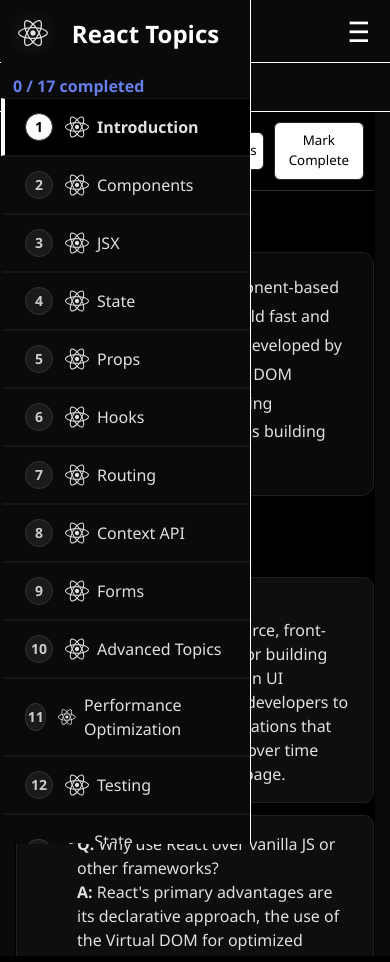
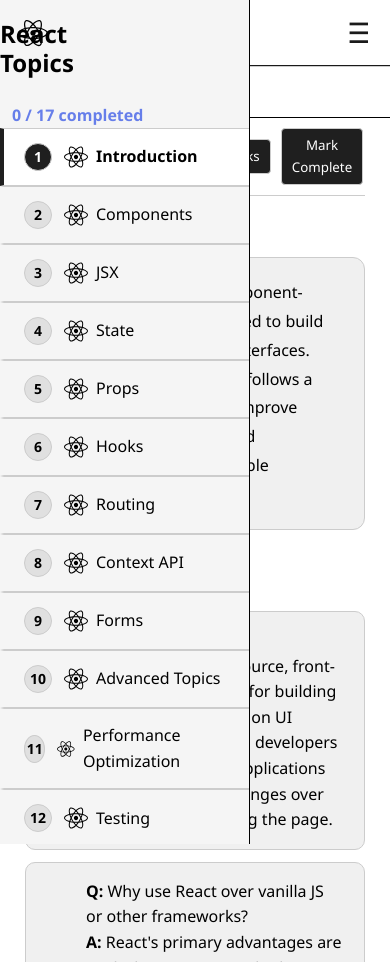
Before and after one commit to sshadulla22/SelfDev-Learning--Platform, a React (Create React App) app: page / in a window 390 px wide. Built offline with nearby package versions, Linux system fonts and the light colour scheme.

Commit message:
Your message about changes

```diff
--- a/public/index.html
+++ b/public/index.html
@@ -28,6 +28,7 @@
       work correctly both with client-side routing and a non-root public URL.
       Learn how to configure a non-root public URL by running `npm run build`.
     -->
+
     <title>SelfDev</title>
   </head>
   <body>
--- a/src/Components/Header/Navigation.css
+++ b/src/Components/Header/Navigation.css
@@ -11,18 +11,19 @@
   display: flex;
   justify-content: space-between;
   align-items: center;
-  background: #0A0A0A;
+  background: var(--nav-bg);
+  color: var(--nav-text);
   padding: 10px 20px;
   position: sticky;
   top: 0;
   z-index: 999;
-  color: #fff;
-  border-bottom: 1px solid #ffffff;
+  border-bottom: 1px solid var(--nav-text);
+  transition: background 0.3s, color 0.3s;
 }
 
 /* Logo */
 .nav-logo a {
-  color: #ffffff;
+  color: var(--nav-text);
   text-decoration: none;
   margin-left: 40px;
   font-size: 1.5rem;
@@ -37,13 +38,13 @@
 }
 
 .nav-links li a {
-  color: #fff;
+  color: var(--nav-text);
   text-decoration: none;
   transition: 0.3s ease;
 }
 
 .nav-links li a:hover {
-  color: #ffffff;
+  color: var(--nav-text);
 }
 
 /* Hamburger (mobile) */
@@ -51,7 +52,7 @@
   display: none;
   font-size: 28px;
   cursor: pointer;
-  color: #ffffff;
+  color: var(--nav-text);
 }
 
 /* Responsive: mobile */
@@ -62,7 +63,7 @@
 
   /* Logo */
   .nav-logo a {
-  color: #ffffff;
+    color: var(--nav-text);
     text-decoration: none;
     font-size: 1.5rem;
     margin-left: 45px;
@@ -73,7 +74,7 @@
     position: absolute;
     top: 60px;
     left: 0;
-    background: #000;
+    background: var(--nav-bg);
     width: 100%;
     flex-direction: column;
     align-items: center;
--- a/src/Components/Header/Navigation.js
+++ b/src/Components/Header/Navigation.js
@@ -1,6 +1,7 @@
 import React, { useState } from "react";
 import { Link } from "react-router-dom";
 import "./Navigation.css";
+import ThemeToggle from "../ThemeToggle";
 
 function Navigation() {
   const [isOpen, setIsOpen] = useState(false);
@@ -12,7 +13,9 @@
   return (
     <nav className="navbar">
       <div className="nav-logo">
-        <Link to="/">selfDev</Link>
+        <Link to="">selfDev</Link>
+        <ThemeToggle />
+
       </div>
 
       <div className="hamburger" onClick={toggleMenu}>
--- a/src/Components/Nav/nav.css
+++ b/src/Components/Nav/nav.css
@@ -1,15 +1,14 @@
 .nav-container {
   width: 100%;
-  background: #0A0A0A;
+  background: var(--nav-bg);
   padding: 6px 10px;
-  border-bottom: 1px solid #ffffff;
+  border-top: 1px solid var(--border-color);
+  border-bottom: 1px solid var(--border-color2);
   position: sticky;
   top: 0;
   z-index: 200;
-   /* border-right: 1px solid #ffffff; */
 }
 
-/* Header: Logo + Toggler */
 .nav-header {
   display: flex;
   justify-content: space-between;
@@ -19,18 +18,16 @@
 .nav-logo {
   font-size: 22px;
   font-weight: 700;
-  color: #10b981;
-
+  color: var(--highlight-color);
   text-decoration: none;
 }
 
 /* Toggler button */
 .nav-toggle {
-border: none;
+  border: none;
   font-size: 24px;
-  color: #ffffff;
-  background: black;
-  border: none;
+  color: var(--nav-text);
+  background: var(--nav-bg);
   cursor: pointer;
   display: none; /* hide on desktop */
 }
@@ -42,52 +39,48 @@
   list-style: none;
   gap: 10px;
   justify-content: start;
-  ;
 }
-
 
 .nav-item {
   display: flex;
   align-items: center;
   font-size: smaller;
   gap: 8px;
-  padding: 8px 12px;
   padding: 6px 10px;
-  color: #e0e0e0;
+  color: var(--nav-text);
   text-decoration: none;
-  background-color: rgb(22, 21, 21);
+  background-color: var(--card-bg);
   border-radius: 4px;
-
   transition: all 0.3s ease;
 }
 
 .nav-item:hover {
-  background-color: #000000;
-  color: #000;
+  color: var(--btn-text);
+  text-decoration: none;
 }
 
 .nav-item.active {
-  background-color: #ffffff;
-  color: #000;
+  background-color: var(--btn-bg);
+  color: var(--btn-textw);
   font-weight: 600;
 }
 
 /* Responsive */
 @media (max-width: 768px) {
   .nav-toggle {
-    display: block; /* show toggler button */
+    display: block;
     cursor: pointer;
   }
 
   .nav-menu {
-    display: none;      /* hide menu by default */
-    flex-direction: column; /* stack items vertically */
+    display: none;
+    flex-direction: column;
     list-style: none;
     margin-top: 10px;
     gap: 6px;
   }
 
   .nav-menu.open {
-    display: flex;      /* show menu when toggler clicked */
+    display: flex;
   }
 }
--- a/src/Components/TechStack/Global.css
+++ b/src/Components/TechStack/Global.css
@@ -4,65 +4,56 @@
   padding: 0;
   box-sizing: border-box;
   font-family: 'Segoe UI', Tahoma, Geneva, Verdana, sans-serif;
-  color: #e0e0e0;
-  transition: all 0.25s ease; /* Smooth transitions everywhere */
+  color: var(--text-color);
+  transition: all 0.25s ease;
 }
 
 /* Container */
 .container {
-  background-color: #0A0A0A;
+  background-color: var(--bg-color);
   display: grid;
-  /* Sidebar width (auto) + Main content (1fr - fills the rest) */
   grid-template-columns: auto 1fr;
   height: 100vh;
   position: relative;
   margin: 0;
-
-  /* Removed redundant margin: 0; padding: 0; */
 }
 
 /* Toggle Button - Desktop */
 .toggle-btn {
-  position: fixed;       /* keeps it fixed relative to viewport */
-  top: 12px;             /* Adjusted from 162px for better placement */
-  left: 10px;            /* distance from left */
+  position: fixed;
+  top: 12px;
+  left: 10px;
   z-index: 1000;
   width: 40px;
   height: 40px;
   border-radius: 50%;
-  background: #0d0d0d;
+  background: transparent;
   display: flex;
   align-items: center;
   justify-content: center;
   font-size: 20px;
-  color: #ffffff;
+  color: var(--btn-text);
   cursor: pointer;
   transition: 0.3s ease;
 }
 
 .toggle-btn:hover {
-  background: #1f1f1f;
+  background: transparent;
   transform: scale(1.1);
 }
 
 /* Sidebar */
 .sidebar {
-  /* This width is fine */
   width: 330px;
-  height: 100vh; /* FULL SCREEN HEIGHT */
-  background: #0A0A0A;
-  border-right: 1px solid #ffffff;
+  height: 100vh;
+  background: var(--sidebar-bg);
+  border-right: 1px solid var(--border-color2);
   transition: transform 0.3s ease;
   padding-top: 20px;
-
-
-  /* Ensures sidebar scrolls independently if content is too long */
   overflow-y: auto;
   overflow-x: hidden;
-  /* When the sidebar is open, it occupies the 'auto' column */
 }
 
-/* Hide Scrollbar */
 .sidebar::-webkit-scrollbar {
   display: none;
 }
@@ -71,21 +62,17 @@
 }
 
 .sidebar.closed {
-  /* This works correctly with the grid layout */
   transform: translateX(-100%);
 }
 
-/* Sidebar Header */
 .sidebar h3 {
   font-size: 24px;
   text-align: center;
   margin-bottom: 25px;
-  color: #ffffff;
+  color: var(--sidebar-text);
   font-weight: 600;
 }
 
-
-/* Sidebar List */
 .sidebar ul {
   list-style: none;
   padding: 0;
@@ -93,98 +80,88 @@
 
 .sidebar li {
   padding: 14px 20px;
-    border-bottom: 1px solid #171717;
-     border-top: 1px solid #171717;
+  border-bottom: 1px solid var(--border-color);
+  border-top: 1px solid var(--border-color);
   cursor: pointer;
   display: flex;
   align-items: center;
   gap: 12px;
   border-left: 4px solid transparent;
   transition: 0.3s ease;
-  color: #bbb;
+  color: var(--sidebar-text);
 }
 
 .sidebar li:hover {
-  background: #000000;
-  border-left-color: #ffffff;
-  color: #fff;
+  background: var(--highlight-color);
+  border-left-color: var(--highlight-color);
+  color: var(--bg-color);
   transform: translateX(5px);
 }
 
 .sidebar li.active {
-  background: #000000;
-  border-left-color: #ffffff;
+  background: var(--highlight-color);
+  border-left-color: var(--highlight-color);
   font-weight: 600;
-  color: #ffffff;
+  color: var(--bg-color);
 }
 
-/* Completed */
 .sidebar li.completed {
-  background: #131313;
-  border-left-color: #ffffff;
-  color: #ffffff;
+  background: var(--completed-bg);
+  border-left-color: var(--highlight-color);
+  color: var(--bg-color);
 }
 
-.topic-title{
+.topic-title {
   display: flex;
   align-items: center;
   gap: 8px;
-
 }
 
-.title{
+.title {
   display: flex;
   align-items: center;
   justify-content: center;
   gap: 10px;
-
-
 }
 
 /* Topic Number */
 .topic-number {
   width: 28px;
   height: 28px;
-  background: #1a1a1a;
+  background: var(--topic-number-bg);
   border-radius: 50%;
   display: flex;
   align-items: center;
   justify-content: center;
   font-size: 14px;
   font-weight: bold;
-  color: #ccc;
-  border: 1px solid #333;
+  color: var(--topic-number-text);
+  border: 1px solid var(--border-color);
 }
 
 .sidebar li.active .topic-number,
 .sidebar li.completed .topic-number {
-  background: #ffffff;
-  color: #000;
+  background: var(--highlight-color);
+  color: var(--bg-color);
 }
 
 /* Main Content */
 .main-content {
   width: 78vw;
-  flex: 1; /* Not needed in grid, but harmless */
-  /* REMOVED width: 70vw; to let the grid (1fr) handle the remaining space perfectly */
-  padding-left: 17px;
-   /* border-right: 1px solid #ffffff; */
-
- padding-top: 12px;
- padding-bottom: 20px;
- padding-right: 20px;
- padding-left: 20px;
-  height: 100vh; /* Ensures it takes full height of the container cell */
+  flex: 1;
+  padding: 20px;
+  height: 100vh;
   margin: 0;
-  background: #000;
-  color: #e0e0e0;
-  /* This is key for independent smooth scrolling of the content */
+  background: var(--main-bg);
+  color: var(--main-text);
   overflow-y: auto;
   overflow-x: hidden;
 }
+
 .main-content::-webkit-scrollbar {
   display: none;
 }
+
 /* Content Header */
 .content-header {
   display: flex;
@@ -192,12 +169,12 @@
   align-items: center;
   margin-bottom: 20px;
   padding-bottom: 10px;
-  border-bottom: 1px solid #302f2f;
+  border-bottom: 1px solid var(--border-color);
 }
 
 .content-header h2 {
-  font-size: 32px;
-  color: #ffffff;
+  font-size: 30px;
+  color: var(--main-text);
 }
 
 /* Section */
@@ -207,19 +184,20 @@
 
 .content-section h3 {
   font-size: 22px;
-  color: #ffffff;
+  color: var(--main-text);
   margin-bottom: 15px;
   padding-left: 12px;
-  border-left: 2px solid #ffffff;
+  border-left: 2px solid var(--highlight-color);
 }
 
 .content-section p {
   font-size: 16px;
   line-height: 1.8;
-  background: #0a0a0a;
+  background: var(--card-bg);
   padding: 20px;
   border-radius: 12px;
-  border: 1px solid #1f1f1f;
+  border: 1px solid var(--border-color);
+  color: var(--card-text);
 }
 
 /* Questions */
@@ -232,17 +210,13 @@
   counter-increment: question-counter;
   padding: 16px 20px;
   margin-bottom: 12px;
-  background: #0e0e0e;
   border-radius: 10px;
   position: relative;
   padding-left: 60px;
-  border: 1px solid #1f1f1f;
+  background: var(--card-bg);
+  border: 1px solid var(--border-color);
+  color: var(--card-text);
 }
-
-/* .question-item:hover {
-  transform: translateX(1px);
-  box-shadow: 0 0 12px rgba(136, 137, 136, 0.4);
-} */
 
 .question-item::before {
   content: counter(question-counter);
@@ -250,15 +224,16 @@
   left: 20px;
   top: 50%;
   transform: translateY(-50%);
-  background: #ffffff;
-  color: #000;
   width: 28px;
   height: 28px;
   border-radius: 50%;
-  font-weight: bold;
   display: flex;
   align-items: center;
   justify-content: center;
+  font-weight: bold;
+  background: var(--topic-number-bg);
+  color: var(--topic-number-text);
+  border: 1px solid var(--border-color);
 }
 
 /* Navigation Buttons */
@@ -267,35 +242,67 @@
   justify-content: space-between;
   margin-top: 40px;
   padding-top: 30px;
-  border-top: 2px solid #1a1a1a;
+  border-top: 2px solid var(--border-color);
 }
 
 .nav-btn {
   padding: 12px 24px;
-  border: none;
   border-radius: 8px;
   font-size: 14px;
   cursor: pointer;
+  background: var(--btn-bg);
+  color: var(--btn-text);
+  border: 1px solid var(--border-color);
 }
 
-.prev-btn {
-  background: #222;
-  color: #ffffff;
+/* Responsive */
+@media (max-width: 768px) {
+  .container {
+    grid-template-columns: 1fr;
   }
 
-.prev-btn:hover {
-  background: #333;
+  .content-header h2 {
+    font-size: 20px;
   }
 
-.next-btn {
-  background: #ffffff;
-  color: #000;
+  .complete-btn {
+    padding: 8px 6px;
+    font-size: smaller;
+    background-color: var(--btn-bg);
+    color: var(--btn-text);
+    border-radius: 6px;
   }
 
-.next-btn:hover {
-  background: #ffffff;
+  .sidebar {
+    position: fixed;
+    top: 0;
+    left: 0;
+    height: 100%;
+    width: 250px;
+    transform: translateX(-100%);
+    z-index: 999;
+    transition: transform 0.3s ease;
   }
 
+  .sidebar.open {
+    transform: translateX(0);
+  }
+
+  .main-content {
+    height: auto;
+    min-height: 100vh;
+    width: 100%;
+    padding: 10px;
+    overflow-y: visible;
+  }
+
+  .toggle-btn {
+    width: 45px;
+    height: 45px;
+    top: 10px;
+    left: 10px;
+  }
+}
 /* Completed Button */
 .complete-btn {
   font-size: smaller;
@@ -314,96 +321,121 @@
 margin-right: 195px;
 
 }
-
-/* Responsive */
-@media (max-width: 768px) {
-  .container {
-    /* Stack content vertically on mobile */
-    grid-template-columns: 1fr;
-
-
-
-    /* This ensures that when the sidebar is hidden, the main-content is the only element */
+/* ------------------------ */
+/* Dark Mode Theme Variables */
+/* ------------------------ */
+:root {
+  /* Light mode defaults (optional if you plan to toggle) */
+  --bg-color: #ffffff;
+  --border-color2:black;
+  --text-color: #000000;
+  --sidebar-bg: #f5f5f5;
+  --sidebar-text: #000000;
+  --main-bg: #ffffff;
+  --main-text: #000000;
+  --card-bg: #f0f0f0;
+  --card-text: #000000;
+  --border-color: #cccccc;
+  --highlight-color: #1f1f1f;
+  --topic-number-bg: #e0e0e0;
+  --topic-number-text: #000000;
+  --btn-bg: #1f1f1f;
+  --btn-text: #ffffff;
+  --btn-hover-bg: #000000;
+  --completed-bg: #d0d0d0;
 }
 
-  .content-header h2 {
-  font-size: 20px;
-  color: #ffffff;
+[data-theme="dark"] {
+  --bg-color: #0a0a0a;
+  --border-color2:white;
+  --text-color: #e0e0e0;
+  --sidebar-bg: #0a0a0a;
+  --sidebar-text: #e0e0e0;
+  --main-bg: #000000;
+  --border-color3:white;
+  --main-text: #e0e0e0;
+  --card-bg: #0f0f0f;
+  --card-text: #ffffff;
+  --border-color: #333333;
+  --highlight-color: #ffffff;
+  --topic-number-bg: #1a1a1a;
+  --topic-number-text: #ffffff;
+  --btn-bg: #1a1a1a;
+  --btn-text: #ffffff;
+  --btn-hover-bg: #333333;
+  --completed-bg: #131313;
 }
 
+/* Apply globally */
+body {
+  background: var(--bg-color);
+  color: var(--text-color);
+}
 
-  .complete-btn {
-  padding: 8px 6px;
-  font-size: smaller;
-  align-items: center;
-  background-color: #ffffff;
-  color: #000;
-  border-radius: 6px;
-}
-.nav-title{
-  font-size: 20px;
-  margin-bottom: 15px;
-  margin-right: -40px;
+.container {
+  background-color: var(--bg-color);
 }
 
 .sidebar {
-    position: fixed; /* Crucial for mobile overlay */
-    top: 0;
-    left: 1px;
-    height: 100%;
-    width: 250px;
-    transform: translateX(-100%);
-    z-index: 999;
-    transition: transform 0.3s ease;
+  background: var(--sidebar-bg);
+  color: var(--sidebar-text);
 }
 
-  /* Sidebar needs to be fixed and full height on mobile */
-  /* No changes needed here, existing CSS is good for mobile overlay */
+/* .sidebar li {
+  color: var(--sidebar-text);
+  border-bottom: 1px solid #222121;
+  border-top: 1px solid #020202 ;
+} */
 
-  .sidebar.open {
-    transform: translateX(0);
+.sidebar li:hover {
+  background: var(--main-bg);
+  color: var(--text-color);
+  border-left-color: var(--highlight-color);
+}
+
+.sidebar li.active,
+.sidebar li.completed {
+  background: var(--main-bg);
+  color: var(--text-color);
+  border-left-color: var(--highlight-color);
+}
+
+.topic-number {
+  background: var(--topic-number-bg);
+  color: var(--topic-number-text);
+  border: 1px solid var(--border-color);
 }
 
 .main-content {
-    /* No longer need 100vh on main-content in mobile grid, but it ensures it fills the viewport on load */
-    height: auto; /* Let content dictate height, scrolling is handled by the page scroll */
-    min-height: 100vh; /* Optional: ensures it fills the viewport even with sparse content */
-    margin: 0;
-    border-right: 0px ;
-    border-bottom: 0px;
-    border-top:0px;
-    width: 100%;
-    padding: 1px;
-    padding-top: 10px;
-    /* For mobile, the main content is the body of the page, so let the BODY/HTML handle the scroll */
-    overflow-y: visible;
+  background: var(--main-bg);
+  color: var(--main-text);
+  border: none; /* Remove any unwanted light borders */
 }
 
+.content-section p,
+.question-item {
+  background: var(--card-bg);
+  color: var(--card-text);
+  border: 1px solid var(--border-color);
+}
 
-  /* Toggle button for mobile */
-  .toggle-btn {
-    position: fixed;          /* stay visible while scrolling */
-    top: 10px;                /* consistent placement */
-    left: 10px;               /* adjust distance from left */
-    z-index: 1000;
+.next-btn,
+.prev-btn,
+.complete-btn {
+  background: var(--btn-bg);
+  color: var(--btn-text);
+  border: 1px solid var(--border-color);
+}
 
-    width: 45px;
-    height: 45px;
-    border-radius: 50%;
-    background: #0d0d0d;
+.next-btn:hover,
+.prev-btn:hover,
+.complete-btn:hover {
+  background: var(--btn-hover-bg);
+}
+
+/* Content Title */
+.content-title {
   display: flex;
   align-items: center;
-    justify-content: center;
-    font-size: 20px;
-    color: #ffffff;
-    cursor: pointer;
-    transition: all 0.3s ease;
+  gap: 10px; /* spacing between icon, badge, and title */
 }
-}
-
-
-.content-title{
-  display: flex;
-  align-items: center;
-  gap: 10px;
-}
--- a/src/Components/TechStack/ReactInfo.js
+++ b/src/Components/TechStack/ReactInfo.js
@@ -102,11 +102,12 @@
       {/* Main Content */}
       <div className="main-content">
         <div className="content-header">
-          <h2 className="content-title">
-            <FaReact size={40} color={sidebarOpen ? "#667eea" : "#4ade80"} />
-            <span className="topic-badge">{selectedTopic.id}.</span>
-            {selectedTopic.title}
-          </h2>
+         <h2 className="content-title" style={{ display: "flex", alignItems: "center", gap: "10px" }}>
+  <FaReact size={30} /> {/* No margin needed, gap handles spacing */}
+  <span className="topic-badge">{selectedTopic.id}.</span>
+  <span>{selectedTopic.title}</span>
+</h2>
+
 
           {/* Button to go to Hooks Page */}
           <button
--- /dev/null
+++ b/src/Components/ThemeToggle.jsx
@@ -0,0 +1,34 @@
+import { useContext } from "react";
+import { ThemeContext } from "../context/ThemeContext";
+import { FaSun, FaMoon } from "react-icons/fa";
+
+export default function ThemeToggle() {
+  const { theme, toggleTheme } = useContext(ThemeContext);
+
+  return (
+    <button
+      onClick={toggleTheme}
+      style={{
+  marginLeft: "30px",
+  width: "40px",
+  height: "40px",
+  borderRadius: "50%",
+  border: "1px solid var(--nav-text)",
+  background: "transparent",
+  color: "var(--nav-text)",
+  cursor: "pointer",
+  fontSize: "20px",
+  textAlign: "center",   // horizontal centering
+  lineHeight: "40px",    // vertical centering (same as height)
+}}
+
+      aria-label="Toggle theme"
+    >
+      {theme === "light" ? (
+        <FaSun style={{ color: "#FFD700" }} />
+      ) : (
+        <FaMoon style={{ color: "#A0AEC0" }} />
+      )}
+    </button>
+  );
+}
--- /dev/null
+++ b/src/context/ThemeContext.js
@@ -0,0 +1,24 @@
+import { createContext, useEffect, useState } from "react";
+
+export const ThemeContext = createContext();
+
+export function ThemeProvider({ children }) {
+  const [theme, setTheme] = useState(
+    localStorage.getItem("theme") || "light"
+  );
+
+  useEffect(() => {
+    document.documentElement.setAttribute("data-theme", theme);
+    localStorage.setItem("theme", theme);
+  }, [theme]);
+
+  const toggleTheme = () => {
+    setTheme(theme === "light" ? "dark" : "light");
+  };
+
+  return (
+    <ThemeContext.Provider value={{ theme, toggleTheme }}>
+      {children}
+    </ThemeContext.Provider>
+  );
+}
--- a/src/index.css
+++ b/src/index.css
@@ -2,14 +2,92 @@
   margin: 0;
   padding: 0;
   font-family: -apple-system, BlinkMacSystemFont, 'Segoe UI', 'Roboto', 'Oxygen',
-    'Ubuntu', 'Cantarell', 'Fira Sans', 'Droid Sans', 'Helvetica Neue',
-    sans-serif;
+    'Ubuntu', 'Cantarell', 'Fira Sans', 'Droid Sans', 'Helvetica Neue', sans-serif;
   -webkit-font-smoothing: antialiased;
   -moz-osx-font-smoothing: grayscale;
-  background-color: black;
+  transition: background 0.3s, color 0.3s;
+  line-height: 1.6;
 }
 
 code {
-  font-family: source-code-pro, Menlo, Monaco, Consolas, 'Courier New',
-    monospace;
+  font-family: source-code-pro, Menlo, Monaco, Consolas, 'Courier New', monospace;
 }
+
+/* ------------------------ */
+/* Light Mode / Default Theme */
+/* ------------------------ */
+:root {
+  /* Navbar */
+  --nav-bg: #ffffff;          /* White navbar for light mode */
+  --nav-text: #1a1a1a;        /* Dark text for readability */
+
+  /* Page Background & Text */
+  --bg-color: #fdfdfd;        /* Slightly off-white background */
+  --text-color: #1a1a1a;      /* Dark text */
+
+  /* Sidebar */
+  --sidebar-bg: #f5f5f5;      /* Soft light gray */
+  --sidebar-text: #1a1a1a;    /* Dark text for contrast */
+
+  /* Main Content */
+  --main-bg: #ffffff;
+  --main-text: #1a1a1a;
+
+  /* Cards / Content Sections */
+  --card-bg: #f0f0f0;         /* Light gray cards */
+  --card-text: #1a1a1a;
+
+  /* Borders & Highlights */
+  --border-color: #d1d1d1;    /* Subtle gray borders */
+  --highlight-color: #0d6efd; /* Blue highlights */
+
+  /* Topic Numbers */
+  --topic-number-bg: #e0e0e0;
+  --topic-number-text: #1a1a1a;
+  /* Buttons */
+  --btn-bg: #0d6efd;          /* Blue button */
+  --btn-text: #ffffff;         /* White text */
+  --btn-hover-bg: #084298;     /* Darker blue on hover */
+
+  /* Completed Items */
+  --completed-bg: #d6d6d6;    /* Slightly darker gray */
+}
+
+/* ------------------------ */
+/* Dark Mode (Original) */
+/* ------------------------ */
+[data-theme="dark"] {
+  --nav-bg: #1a1a1a;
+  --nav-text: #ffffff;
+
+
+  --bg-color: #121212;
+  --text-color: #e0e0e0;
+
+  --sidebar-bg: #0A0A0A;
+  --sidebar-text: #e0e0e0;
+
+  --main-bg: #000000;
+  --main-text: #e0e0e0;
+
+  --card-bg: #1a1a1a;
+  --card-text: #ffffff;
+
+  --border-color2: #ffffff;
+  --highlight-color: #ffffff;
+
+  --topic-number-bg: #333333;
+  --topic-number-text: #ffffff;
+
+  --btn-bg: #1a1a1a;
+  --btn-text: #ffffff;
+  --btn-hover-bg: #333333;
+
+  --completed-bg: #131313;
+}
+
+/* Apply variables globally */
+body {
+  background: var(--bg-color);
+  color: var(--text-color);
+}
--- a/src/index.js
+++ b/src/index.js
@@ -3,16 +3,16 @@
 import './index.css';
 import App from './App';
 import reportWebVitals from './reportWebVitals';
+import { ThemeProvider } from "./context/ThemeContext";
 
 const root = ReactDOM.createRoot(document.getElementById('root'));
 root.render(
   <React.StrictMode>
-    <App />
+    <ThemeProvider>
+      <App />
+    </ThemeProvider>
   </React.StrictMode>
-
 );
 
-// If you want to start measuring performance in your app, pass a function
-// to log results (for example: reportWebVitals(console.log))
-// or send to an analytics endpoint. Learn more: https://bit.ly/CRA-vitals
+// Performance measuring
 reportWebVitals();
```
Also changed, not shown: src/App.css (line endings or trailing spaces). Lines whose indentation alone changed are shown as unchanged.
